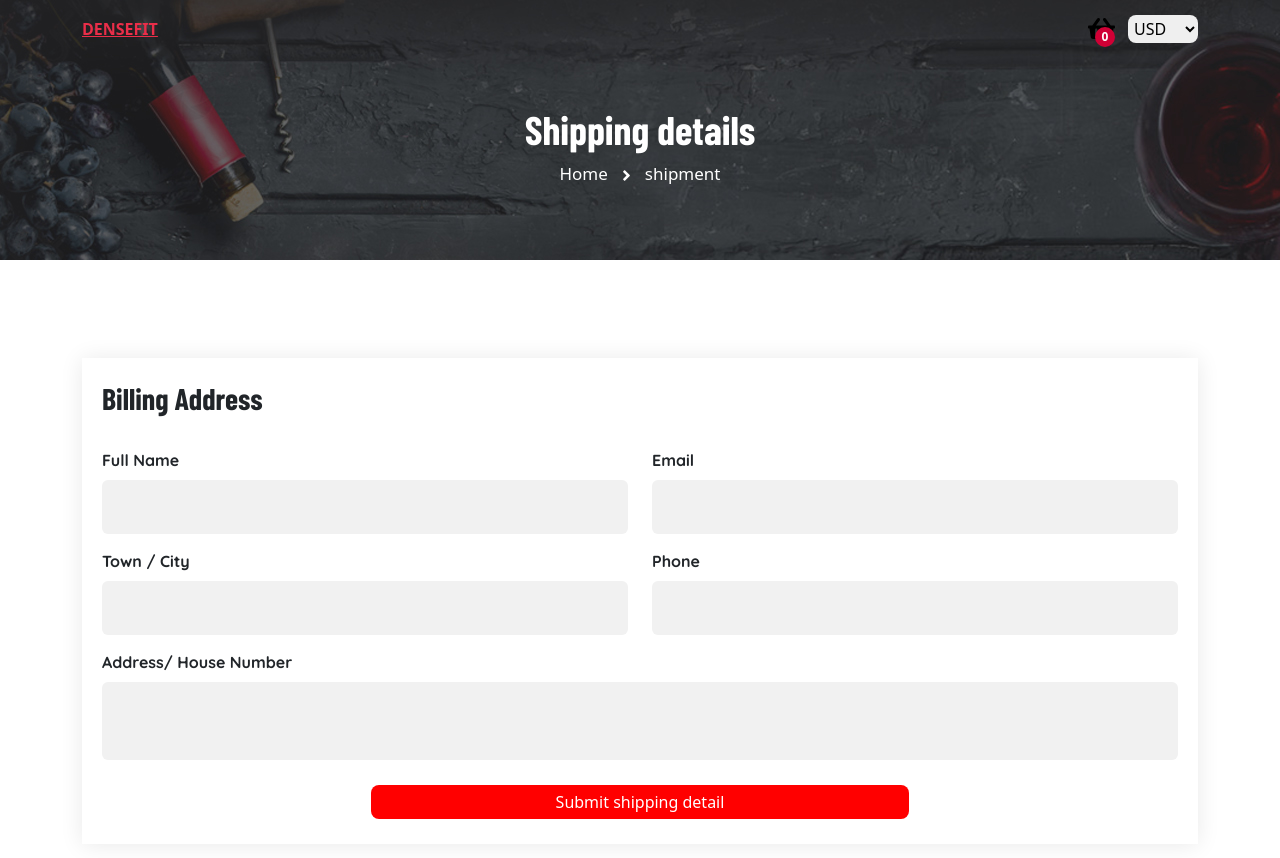
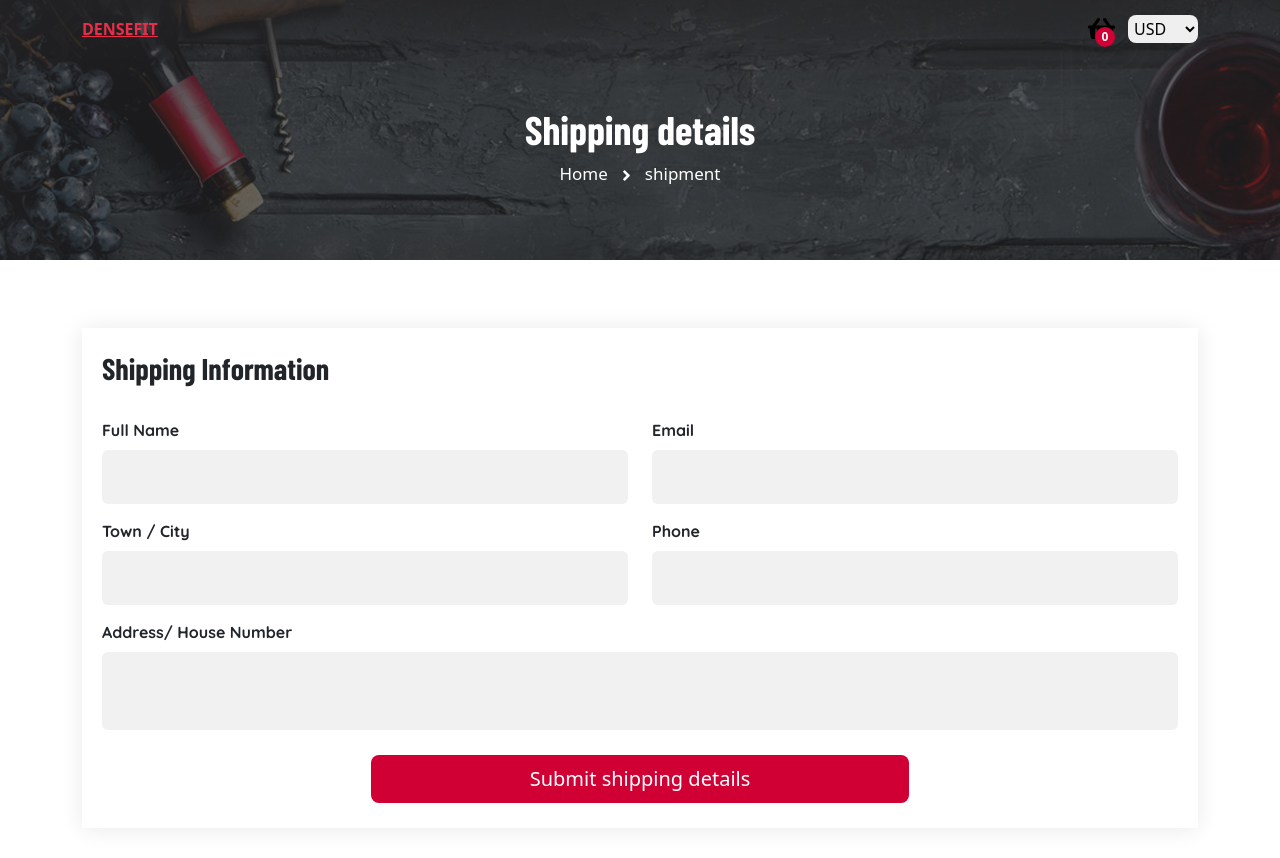
Before and after one commit to webdevswebsite/Densefit_react_app, a React (Create React App) app: page /shipment in a window 1280 px wide. Shown: the top 858 px of the page. Built offline with nearby package versions, Linux system fonts and the light colour scheme; a web font is replaced by a local one.

Commit message:
add button style

```diff
--- a/src/components/BillingDetais.js
+++ b/src/components/BillingDetais.js
@@ -21,7 +21,7 @@ function BillingDetais() {
           {/* <SubpageBanner name="Terms & Conditions" indexpage="Home" indexvisit="/" activepage="T & C" /> */}
 
             <div className="biling-details">
-                <h2> Billing Address </h2>
+                <h2> Shipping information </h2>
                 <form action="" onSubmit={handleSubmit}>
                     <div className="row mt-4">
                         <div className="col-lg-6">
@@ -69,7 +69,7 @@ function BillingDetais() {
 
                         </div>
                     </div>
-                    <button type="submit" className='btn w-50 billingbtn' style={{ padding: '5px', borderRadius: '8px', border: 'none', background: 'red', color: '#fff', maxWidth: 'content' }}>Submit shipping detail</button>
+                    <button type="submit" className='btn w-50 billingbtn' style={{ padding: '9px', borderRadius: '8px', border: 'none', background: '#d00035', color: '#fff', minWidth:'100px', fontSize:'20px' }}>Submit shipping details</button>
                 </form>
             </div>
         </>
--- a/src/components/ShipmentDetails.js
+++ b/src/components/ShipmentDetails.js
@@ -10,8 +10,8 @@ function ShipmentDetails() {
       <div className="checkout-body-div my-5" >
         <div className="container">
           <div className="row">
-            <div className="col-lg-12" style={{ magingTop: '50px' }}>
-              <div className="left-checkout" style={{ marginTop: '50px' }}>
+            <div className="col-lg-12" style={{ magingTop: '20px' }}>
+              <div className="left-checkout" style={{ marginTop: '20px' }}>
                 <BillingDetais />
                 {/* <Paymentmethod/> */}
               </div>
```
